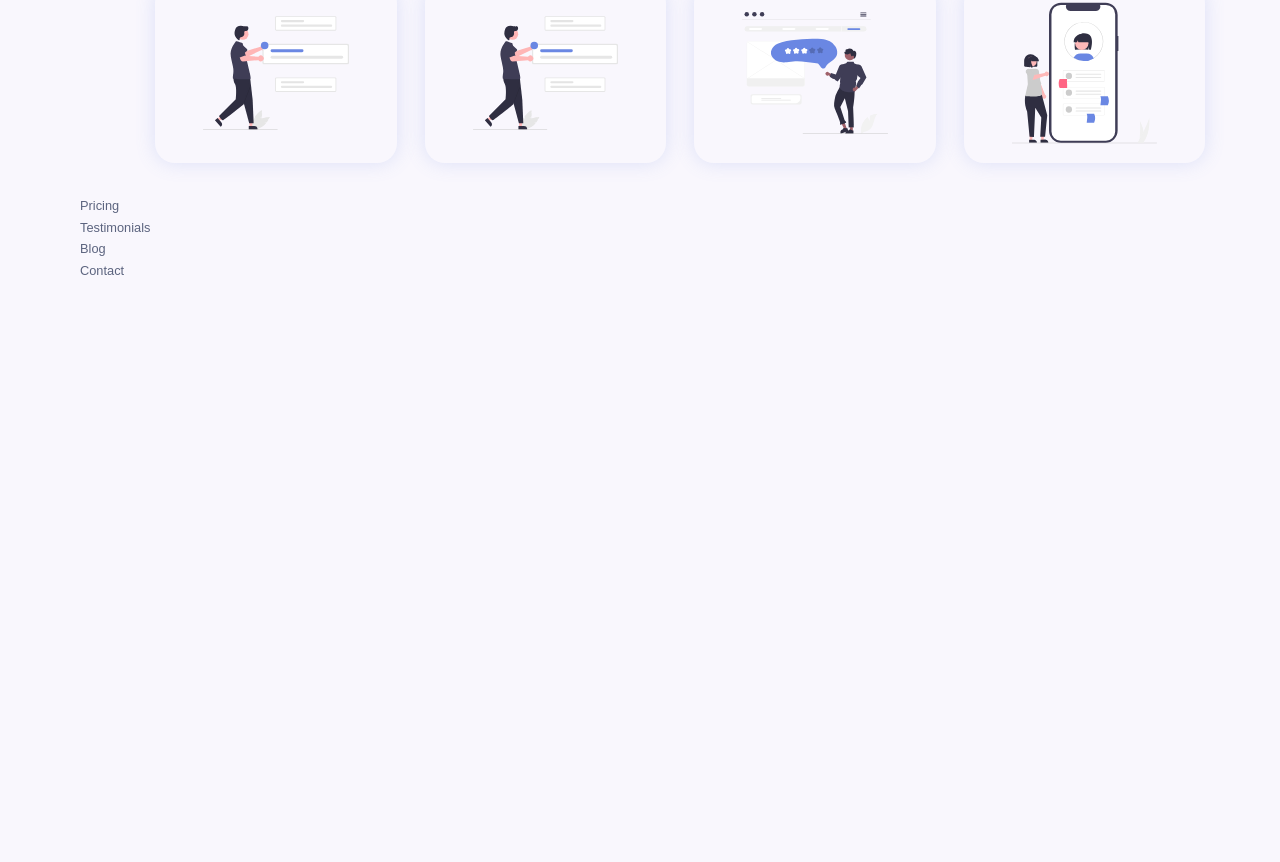
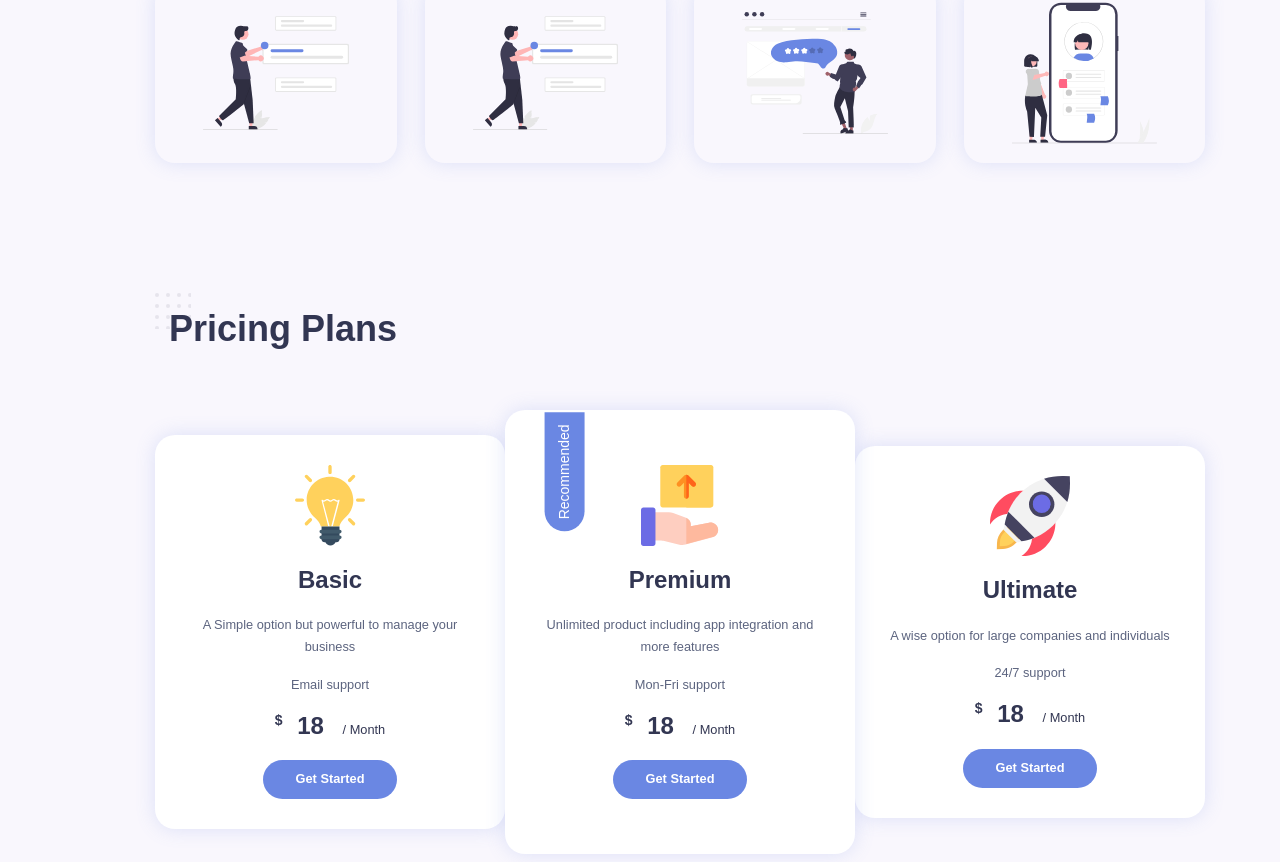
Before and after one commit to smith8h/Smith-Portfolio, a React (Create React App) app: page / in a window 1280 px wide. Shown: the part 4118-4980 px from the top of the page. Before the commit the page ends 4400 px from the top, so only its background shows below. Built offline with nearby package versions, Linux system fonts and the light colour scheme.

Commit message:
feat: complete pricing section

```diff
--- a/src/components/pricing/Pricing.jsx
+++ b/src/components/pricing/Pricing.jsx
@@ -1,9 +1,47 @@
 import React from "react";
-import "./pricing.css"
+import "./pricing.css";
+import Price1 from '../../assets/price-1.svg';
+import Price2 from '../../assets/price-2.svg';
+import Price3 from '../../assets/price-3.svg';
 
 const Pricing = () => {
     return(
-        <div id='pricing'>Pricing</div>
+        <section className="pricing container section" id='pricing'>
+            <h2 className="section__title">Pricing Plans</h2>
+            <div className="pricing__container grid">
+                <div className="pricing__item">
+                    <img src={Price1} alt="Price 1" className="pricing__img" />
+                    <h3 className="pricing__plan">Basic</h3>
+                    <p className="pricing__title">A Simple option but powerful to manage your business</p>
+                    <p className="pricing__support">Email support</p>
+                    <h3 className="price">
+                        <em>$</em> 18 <span>/ Month</span>
+                    </h3>
+                    <a href="#" className="btn">Get Started</a>
+                </div>
+                <div className="pricing__item best">
+                    <span className="recommended">Recommended</span>
+                    <img src={Price2} alt="Price 2" className="pricing__img" />
+                    <h3 className="pricing__plan">Premium</h3>
+                    <p className="pricing__title">Unlimited product including app integration and more features</p>
+                    <p className="pricing__support">Mon-Fri support</p>
+                    <h3 className="price">
+                        <em>$</em> 18 <span>/ Month</span>
+                    </h3>
+                    <a href="#" className="btn">Get Started</a>
+                </div>
+                <div className="pricing__item">
+                    <img src={Price3} alt="Price 3" className="pricing__img" />
+                    <h3 className="pricing__plan">Ultimate</h3>
+                    <p className="pricing__title">A wise option for large companies and individuals</p>
+                    <p className="pricing__support">24/7 support</p>
+                    <h3 className="price">
+                        <em>$</em> 18 <span>/ Month</span>
+                    </h3>
+                    <a href="#" className="btn">Get Started</a>
+                </div>
+            </div>
+        </section>
     );
 }
 
--- a/src/components/pricing/pricing.css
+++ b/src/components/pricing/pricing.css
@@ -0,0 +1,65 @@
+.pricing__container {
+  grid-template-columns: repeat(3, 1fr);
+  align-items: center;
+}
+
+.pricing__item {
+  padding: 1.875rem 2rem;
+  background-color: var(--container-color);
+  border-radius: var(--border-radius);
+  box-shadow: var(--shadow);
+  text-align: center;
+}
+
+.pricing__plan {
+  margin: 1.25rem 0;
+  font-size: var(--h2-font-size);
+}
+
+.pricing__title,
+.pricing__support {
+  margin-bottom: 1rem;
+}
+
+.price {
+  font-size: var(--h2-font-size);
+  font-weight: var(--font-bold);
+}
+
+.price em {
+  font-size: var(--small-font-size);
+  font-style: normal;
+  margin-right: 0.5rem;
+  vertical-align: super;
+}
+
+.price span {
+  font-size: var(--normal-font-size);
+  font-weight: 400;
+  margin-left: 0.75rem;
+}
+
+.pricing__item .btn {
+  margin-top: 1.25rem;
+}
+
+.best {
+  padding: 3.4rem 2.5rem;
+  position: relative;
+  z-index: 1;
+}
+
+.recommended {
+    position: absolute;
+    left: 0;
+    top: 2.6rem;
+    color: white;
+    background-color: var(--first-color);
+    transform: rotate(-90deg);
+    padding: .5rem .75rem;
+    font-size: var(--small-font-size);
+    border-top-left-radius: var(--border-radius);
+    border-top-right-radius: 0;
+    border-bottom-left-radius: var(--border-radius);
+    border-bottom-right-radius: 0;
+}
```
